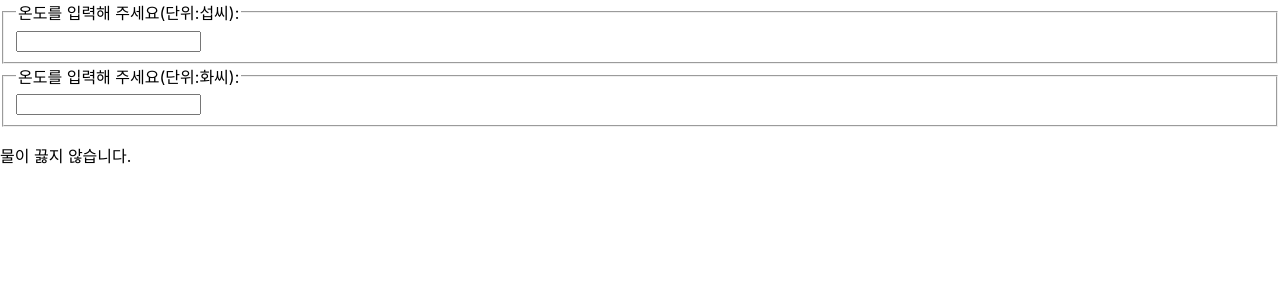
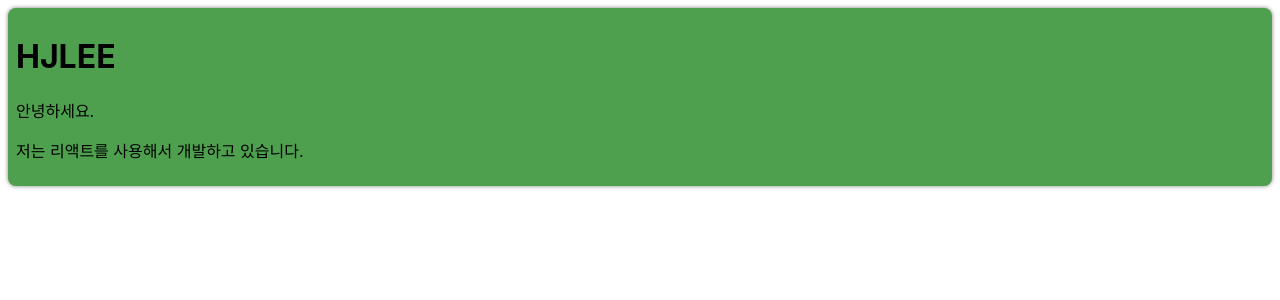
Before and after one commit to hjlee-kr-2025/react_study, a React (Create React App) app in the folder my-app/: page / in a window 1280 px wide. Shown: the top 300 px of the page. Built offline with nearby package versions, Linux system fonts and the light colour scheme.

Commit message:
250131-상속실습.

```diff
--- /dev/null
+++ b/my-app/src/ch13/Card.jsx
@@ -0,0 +1,21 @@
+// Card.jsx
+import React from "react";
+
+function Card(props) {
+  const {title, backgroundColor, children} = props;
+
+  return (
+    <div style={{
+      margin: 8,
+      padding: 8,
+      borderRadius: 8,
+      boxShadow: "0px 0px 4px grey",
+      backgroundColor: backgroundColor || "white",
+    }}>
+      {title && <h1>{title}</h1>}
+      {children}
+    </div>
+  );
+}
+
+export default Card;
--- /dev/null
+++ b/my-app/src/ch13/ProfileCard.jsx
@@ -0,0 +1,14 @@
+// ProfileCard.jsx
+import React from "react";
+import Card from "./Card";
+
+function ProfileCard(props) {
+  return (
+    <Card title="HJLEE" backgroundColor="#4ea04e" >
+      <p>안녕하세요.</p>
+      <p>저는 리액트를 사용해서 개발하고 있습니다.</p>
+    </Card>
+  );
+}
+
+export default ProfileCard;
--- a/my-app/src/index.js
+++ b/my-app/src/index.js
@@ -26,12 +26,12 @@
 import Resevation from './ch11/Reservation';
 import SignUp from './ch11/SignUp';
 import Calculator from './ch12/Calculator';
-
+import ProfileCard from './ch13/ProfileCard';
 
 const root = ReactDOM.createRoot(document.getElementById('root'));
 // setInterval(실행함수, 반복실행시간ms);
 root.render(
-    <Calculator />
+    <ProfileCard />
 );
 
 // If you want to start measuring performance in your app, pass a function
```
Also changed, not shown: 1 other file (tests, documents, lock files or other folders).
